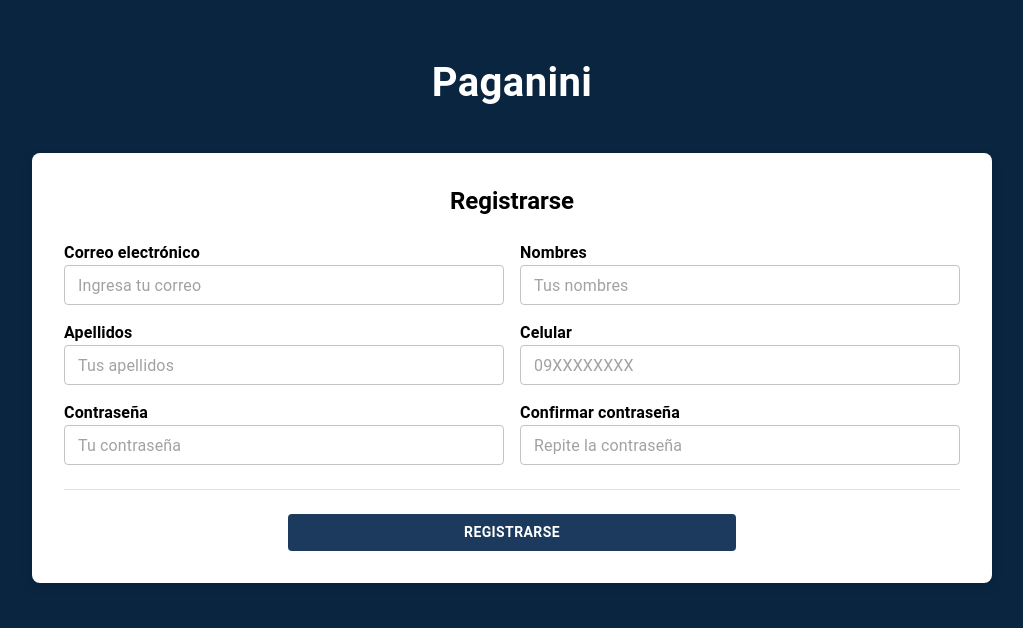
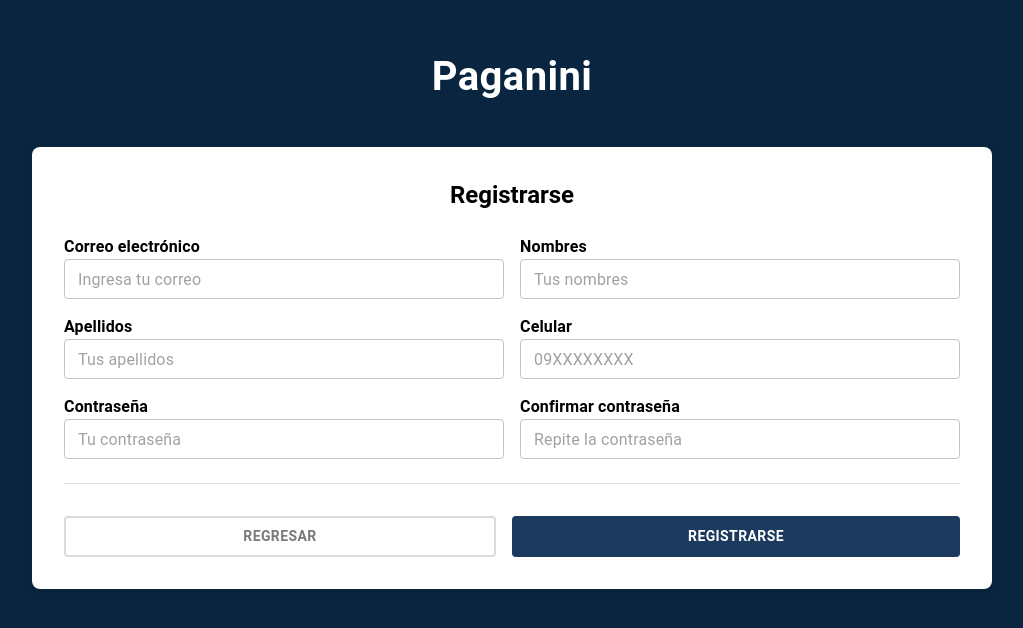
Before and after one commit to se0klie/paganini-front, a React (Vite) app: page /signup in a window 1280 px wide. Shown: the part 114-742 px from the top of the page, without its empty margins (128-1151 px from the left). Built offline with nearby package versions, Linux system fonts and the light colour scheme; no server answers.

Commit message:
visual format

```diff
--- a/src/main.jsx
+++ b/src/main.jsx
@@ -49,6 +49,14 @@ ReactDOM.createRoot(document.getElementById("root")).render(
               </ProtectedRoute>
             }
           />
+           <Route
+            path="/payment"
+            element={
+              <ProtectedRoute>
+                <Payment />
+              </ProtectedRoute>
+            }
+          />
         </Routes>
       </BrowserRouter>
     </AuthProvider>
--- a/src/pages/Invoice/Invoice.jsx
+++ b/src/pages/Invoice/Invoice.jsx
@@ -1,5 +1,5 @@
 import React, { useState } from 'react';
-import { Box, Grid, Typography } from '@mui/material';
+import { Box, Grid, Typography, Button } from '@mui/material';
 import PaymentType from './components/PaymentType';
 import InvoicePreview from './components/InvoicePreview';
 import ProductSelection from './components/ProductSelection';
@@ -17,13 +17,9 @@ export default function Invoice() {
             flexDirection: 'column',
             alignItems: 'center',
             px: { xs: 2, sm: 3, md: 4 },
-            py: 4
+            py: 4,
         }}>
-            <Box sx={{
-                width: '100%',
-                maxWidth: '1600px',
-                height: '100%'
-            }}>
+
             <Typography
                 variant="h4"
                 sx={{
@@ -36,29 +32,44 @@ export default function Invoice() {
                 Generar Factura
             </Typography>
 
-                <Grid container spacing={3}>
-                    <Grid item xs={12} md={4}>
-                        <Box sx={{ height: '100%', display: 'flex', flexDirection: 'column', gap: 3 }}>
-                            <Box sx={{ flex: 2 }}>
+
+            <Box
+                sx={{
+                    width: '100%',
+                    display: 'flex',
+                    gap: 4,
+                    flexWrap: 'wrap',
+                }}
+            >
+                <Box                >
+                    <PaymentType onInstallmentChange={setSelectedInstallments} />
+                </Box>
+
+                <Box
+                    sx={{
+                        flex: { xs: '0 0 100%', md: '1 1 50%' },
+                        display: 'flex',
+                        flexDirection: 'column',
+                        gap: 3,
+                    }}
+                >
+                    <Box sx={{ width: '100%' }}>
                         <ProductSelection
                             onProductsChange={setSelectedProducts}
                             onCurrencyChange={setSelectedCurrency}
                         />
                     </Box>
-                            <Box sx={{ flex: 1 }}>
-                                <PaymentType onInstallmentChange={setSelectedInstallments} />
-                            </Box>
-                        </Box>
-                    </Grid>
-                    <Grid item xs={12} md={8}>
+
+                    <Box sx={{ width: '100%' }}>
                         <InvoicePreview
                             installments={selectedInstallments}
                             products={selectedProducts}
                             currency={selectedCurrency}
                         />
-                    </Grid>
-                </Grid>
                     </Box>
+                </Box>
+            </Box>
+
         </Box>
     );
 }
--- a/src/pages/Invoice/components/InvoicePreview.jsx
+++ b/src/pages/Invoice/components/InvoicePreview.jsx
@@ -160,7 +160,7 @@ export default function InvoicePreview({
                                     <TableRow sx={{
                                         bgcolor: 'var(--color-primary)',
                                         '& th': {
-                                            color: 'white',
+                                            color: 'black',
                                             fontWeight: 600,
                                             fontSize: '0.95rem'
                                         }
--- a/src/pages/Invoice/components/PaymentType.jsx
+++ b/src/pages/Invoice/components/PaymentType.jsx
@@ -39,9 +39,9 @@ export default function PaymentType({ onInstallmentChange }) {
 
     return (
         <Card elevation={3} sx={{
-            height: '100%',
             position: 'relative',
-            overflow: 'visible'
+            overflow: 'visible',
+            width: '100%'
         }}>
             <Box sx={{
                 position: 'absolute',
--- a/src/pages/Login/Signup.jsx
+++ b/src/pages/Login/Signup.jsx
@@ -131,10 +131,28 @@ export default function SignupPage() {
 
                 <Divider />
 
+                <Box sx={{ display: 'flex', justifyContent: 'space-between', gap: 2 }}>
+                    <Button
+                        sx={{
+                            flex: 1,
+                            mt: 1,
+                            fontWeight: 600,
+                            color: "var(--color-text-muted)",
+                            border: '2px solid var(--button-prev-action)',
+                            background: "transparent",
+                            ":hover": {
+                                border: '2px solid var(--button-prev-action-dark)',
+                            },
+                        }}
+                        onClick={() => navigate('/login')}
+                    >
+                        Regresar
+                    </Button>
                     <Button
                         sx={{
                             background: "var(--color-secondary)",
                             width: "50%",
+                            mt: 1,
                             mx: "auto",
                             fontWeight: 600,
                             color: "white",
@@ -146,6 +164,7 @@ export default function SignupPage() {
                     >
                         Registrarse
                     </Button>
+                </Box>
                 <ErrorModal
                     open={openError}
                     onClose={() => setOpenError(false)}
```
Lines whose indentation alone changed are shown as unchanged.
